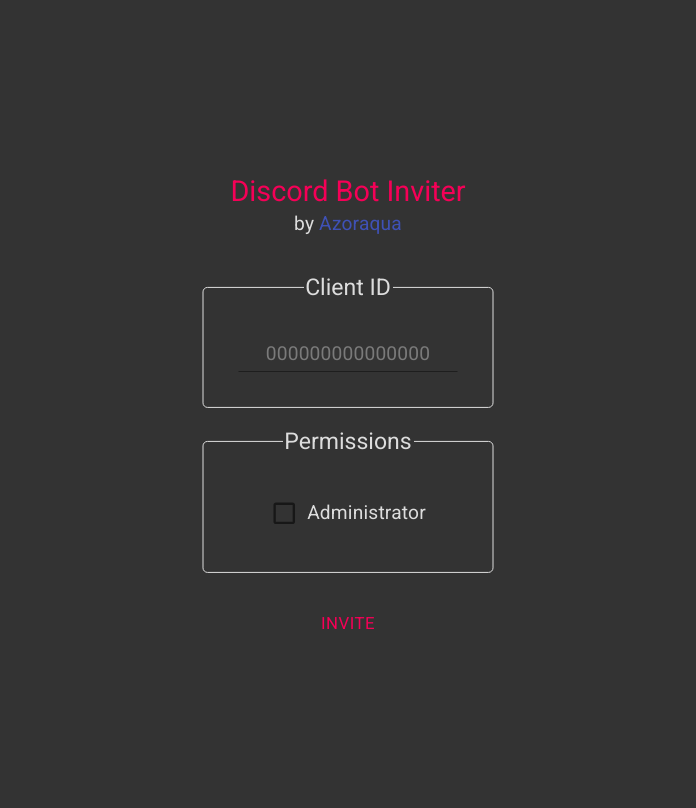
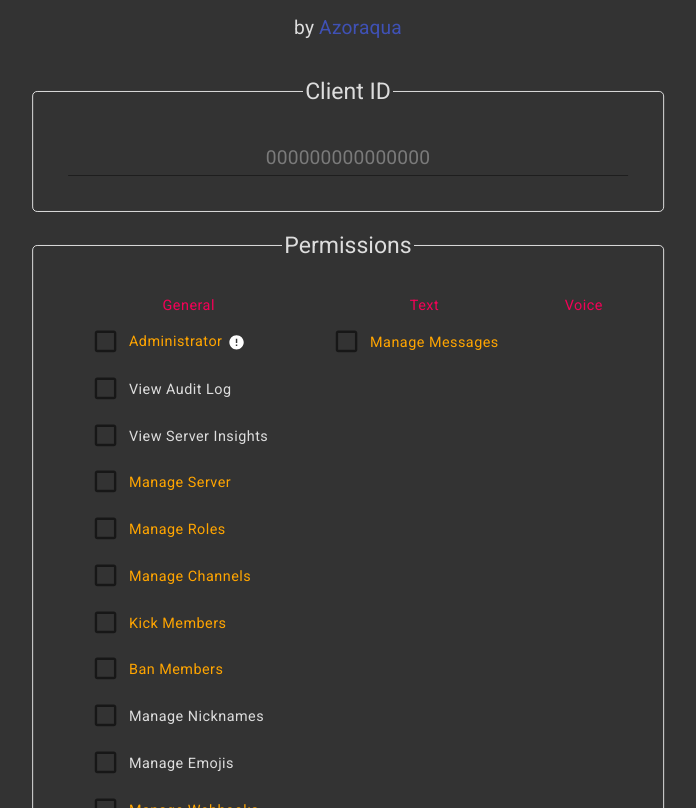
Before and after one commit to Azoraqua/discord-bot-inviter, a React (Create React App) app: page / in a window 1280 px wide. Shown: the whole page, without its empty margins (300-996 px from the left). Built offline with nearby package versions, Linux system fonts and the light colour scheme.

Commit message:
Updated.
Signed-off-by: Ronald Bunk <me@azoraqua.com>

```diff
--- a/src/App.css
+++ b/src/App.css
@@ -8,7 +8,8 @@
     font-family: 'Roboto', sans-serif;
     font-size: 1.2rem;
     background-color: #333;
-    overflow: hidden !important;
+    overflow-x: hidden;
+    overflow-y: scroll !important;
 }
 
 form input[type='text'] {
@@ -26,14 +27,20 @@
 #root {
     width: 100vw;
     height: 100vh;
-    position: relative;
 }
 
 #root > div {
-    position: fixed;
+    position: absolute;
     top: 50%;
     left: 50%;
     transform: translate(-50%, -50%);
-    max-width: 480px;
     z-index: 3;
+    margin-top: 75px !important;
+    margin-bottom: 75px !important;
+
 }
+
+.tfa {
+    color: orange;
+    font-weight: bold;
+}
--- a/src/App.js
+++ b/src/App.js
@@ -9,36 +9,72 @@
 import Typography from "@material-ui/core/Typography";
 import Link from "@material-ui/core/Link";
 import {SnackbarProvider, useSnackbar} from "notistack";
+import Badge from "@material-ui/core/Badge";
+import ErrorIcon from '@material-ui/icons/Error';
 
 const DISCORD_AUTH_URL = "https://discord.com/oauth2/authorize?client_id={CLIENT_ID}&scope=bot&permissions={PERMISSIONS}";
 
 function App() {
     const {enqueueSnackbar} = useSnackbar();
 
-    const PERMISSIONS = [
-        {id: 'p_administrator', name: 'Administrator', permission: 0x8}
-    ];
+    const PERMISSIONS = {
+        general: [
+            {id: 'p_administrator', name: 'Administrator', permission: 0x8, tfa: true, critical: true},
+            {id: 'p_audit_log', name: 'View Audit Log', permission: 0x80},
+            {id: 'p_server_insights', name: 'View Server Insights', permission: 0x80000},
+            {id: 'p_manage_server', name: 'Manage Server', permission: 0x20, tfa: true},
+            {id: 'p_manage_roles', name: 'Manage Roles', permission: 0x10000000, tfa: true},
+            {id: 'p_manage_channels', name: 'Manage Channels', permission: 0x10, tfa: true},
+            {id: 'p_kick_members', name: 'Kick Members', permission: 0x2, tfa: true},
+            {id: 'p_ban_members', name: 'Ban Members', permission: 0x4, tfa: true},
+            {id: 'p_manage_nicknames', name: 'Manage Nicknames', permission: 0x8000000},
+            {id: 'p_manage_emojis', name: 'Manage Emojis', permission: 0x40000000},
+            {id: 'p_manage_webhooks', name: 'Manage Webhooks', permission: 0x20000000, tfa: true},
+        ],
+
+        text: [
+            {id: 'p_manage_messages', name: 'Manage Messages', permission: 0x2000, tfa: true},
+        ],
+
+        voice: []
+    };
 
     function internalize(name) {
         return name.toLowerCase().replace(' ', '_');
     }
 
     function calculatePermissions() {
-        return 0;
+        let permissions = 0;
+        const options = [...document.querySelectorAll('.p-option')];
+
+        options.forEach(o => {
+            const c = o.children[0].children[0];
+            const permission = PERMISSIONS.flat().find(p => p.id === c.id);
+
+            permissions |= permission.permission;
+        });
+
+        return permissions;
     }
 
     function handleSubmit(e) {
         e.preventDefault();
 
         const clientId = document.getElementById('client_id');
-        const permissions = calculatePermissions();
 
         if (clientId.value === '') {
             enqueueSnackbar('Client ID is invalid.', {variant: 'error'});
             return;
         }
 
-        window.location.href = DISCORD_AUTH_URL.replace('{CLIENT_ID}', clientId.value).replace('{PERMISSIONS}', permissions.toString());
+        const permissions = calculatePermissions();
+
+        if (permissions <= 0) {
+            enqueueSnackbar('No permissions selected.', {variant: 'error'});
+            return;
+        }
+
+        // window.location.href = DISCORD_AUTH_URL.replace('{CLIENT_ID}', clientId.value).replace('{PERMISSIONS}', permissions.toString());
     }
 
     return (
@@ -60,22 +96,61 @@
                             </FormGroup>
                         </fieldset>
 
-                        <fieldset style={{textAlign: "center", marginTop: '20px'}}>
+                        <fieldset style={{
+                            textAlign: "center",
+                            marginTop: '20px',
+                            display: "flex",
+                            justifyContent: "space-between"
+                        }}>
                             <legend>Permissions</legend>
 
-                            <FormGroup style={{ textAlign: 'center', marginLeft: '50%', transform: 'translateX(-70%)' }}>
-                                {PERMISSIONS.map(p => (
-                                    <FormControlLabel
-                                        key={`${p.id}`}
-                                        control={<Checkbox id={`${internalize(p.id)}`} name={`${internalize(p.id)}`}
-                                                           data-permission={`${p.permission}`}/>}
-                                        label={`${p.name}`}
+                            <FormGroup style={{margin: '0 25px'}}>
+                                <Typography variant={"caption"} color={"secondary"}>General</Typography>
+
+                                {PERMISSIONS['general'].map(p => (
+                                    <FormControlLabel className={p.tfa ? 'tfa' : ''}
+                                                      key={`${p.id}`}
+                                                      control={<Checkbox id={`${internalize(p.id)}`}
+                                                                         name={`${internalize(p.id)}`}
+                                                                         data-permission={`${p.permission}`}
+                                                                         className={'p-option'}/>}
+                                                      label={<Typography variant={"caption"}>{p.name}{p.critical ? <Badge style={{ color: '#fff', transform: 'scale(0.60)'}} title={'Be careful when granting this permission because it will grant all permissions to the Discord Bot.'}><ErrorIcon /></Badge> : ''}</Typography>}
+                                    />
+                                ))}
+                            </FormGroup>
+
+                            <FormGroup style={{margin: '0 25px'}}>
+                                <Typography variant={"caption"} color={"secondary"}>Text</Typography>
+
+                                {PERMISSIONS['text'].map(p => (
+                                    <FormControlLabel className={p.tfa ? 'tfa' : ''}
+                                                      key={`${p.id}`}
+                                                      control={<Checkbox id={`${internalize(p.id)}`}
+                                                                         name={`${internalize(p.id)}`}
+                                                                         data-permission={`${p.permission}`}
+                                                                         className={'p-option'}/>}
+                                                      label={<Typography variant={"caption"}>{p.name}</Typography>}
+                                    />
+                                ))}
+                            </FormGroup>
+
+                            <FormGroup style={{margin: '0 25px'}}>
+                                <Typography variant={"caption"} color={"secondary"}>Voice</Typography>
+
+                                {PERMISSIONS['voice'].map(p => (
+                                    <FormControlLabel className={p.tfa ? 'tfa' : ''}
+                                                      key={`${p.id}`}
+                                                      control={<Checkbox id={`${internalize(p.id)}`}
+                                                                         name={`${internalize(p.id)}`}
+                                                                         data-permission={`${p.permission}`}
+                                                                         className={'p-option'}/>}
+                                                      label={<Typography variant={"caption"}>{p.name}</Typography>}
                                     />
                                 ))}
                             </FormGroup>
                         </fieldset>
 
-                        <FormGroup style={{marginTop: '30px'}}>
+                        <FormGroup style={{marginTop: '30px', marginBottom: '50px'}}>
                             <Button type={"submit"} color={"secondary"}>Invite</Button>
                         </FormGroup>
                     </form>
```
